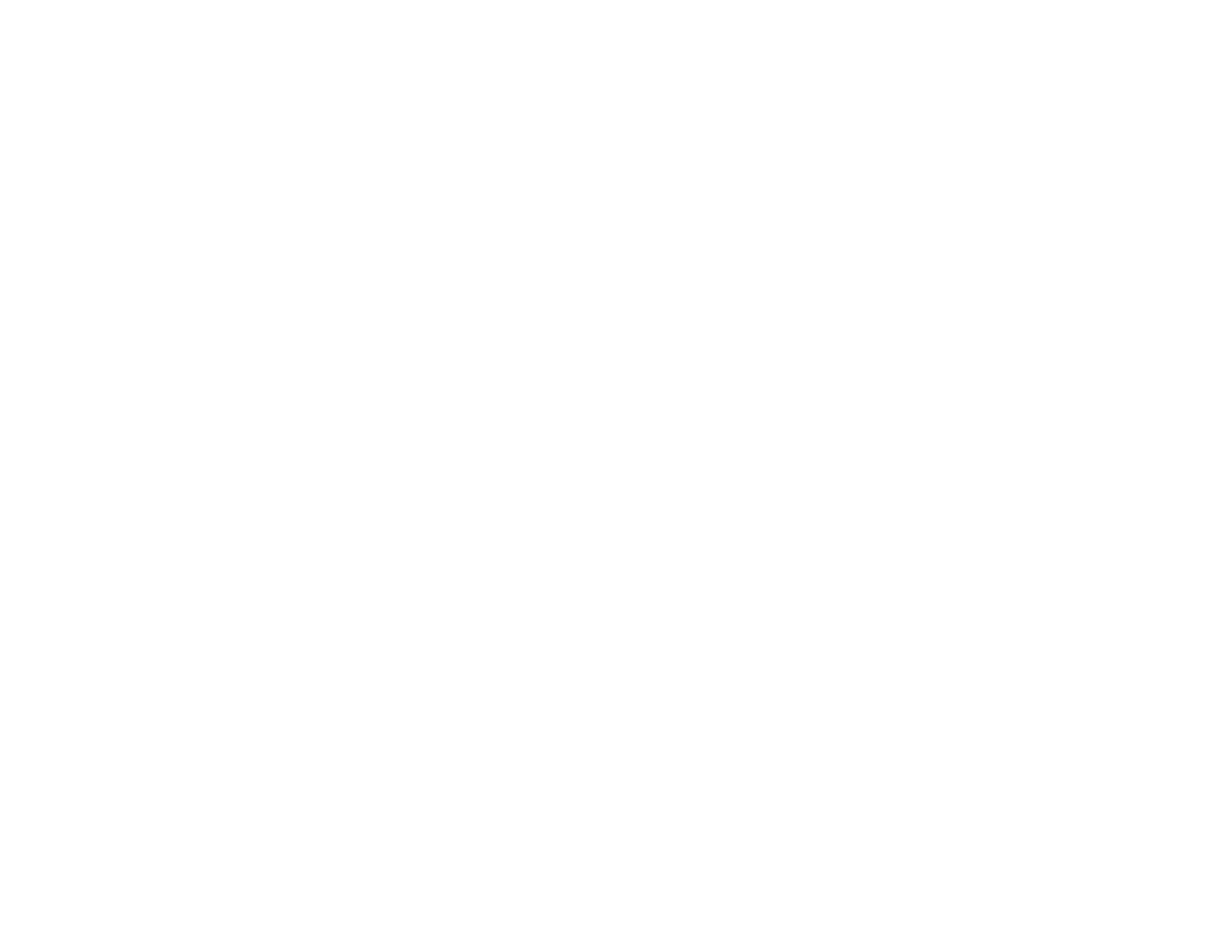
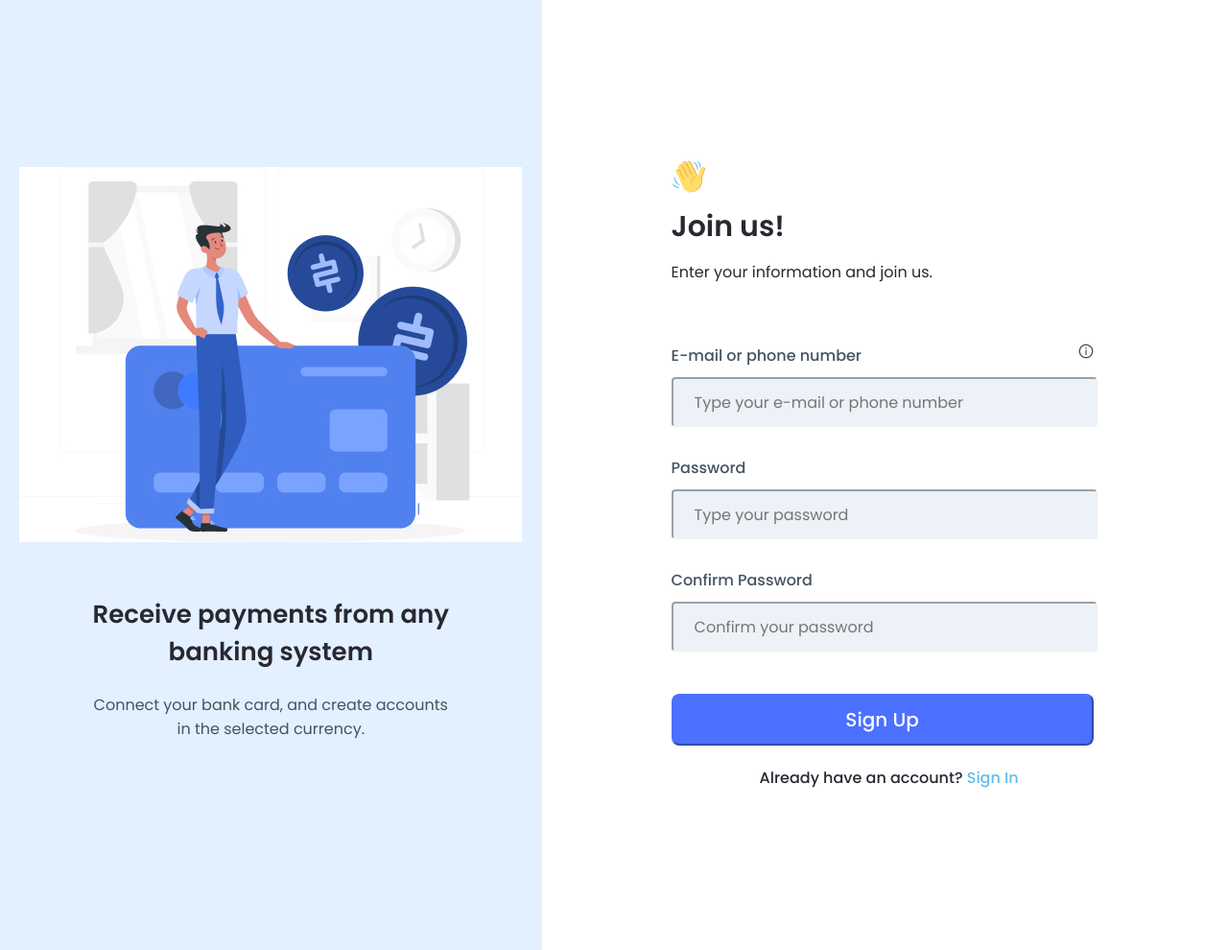
Before and after one commit to SinegubAnastasiya/auth-page, a plain HTML site: page index2.html in a window 1280 px wide. Shown: the whole page at 96% size. Before the commit the page ends 800 px from the top, so only its background shows below. Drawn offline with Linux system fonts and the light colour scheme.

Commit message:
added html and css for Sign Up Form

```diff
--- a/index2.html
+++ b/index2.html
@@ -0,0 +1,46 @@
+<!DOCTYPE html>
+<html lang="en">
+<head>
+    <meta charset="UTF-8">
+    <meta name="viewport" content="width=device-width, initial-scale=1.0">
+    <title>Document</title>
+    <link rel="stylesheet" href="./style.css">
+    <link rel="preconnect" href="https://fonts.googleapis.com">
+    <link rel="preconnect" href="https://fonts.gstatic.com" crossorigin>
+    <link href="https://fonts.googleapis.com/css2?family=Poppins:wght@400;500;600&display=swap" rel="stylesheet">
+</head>
+<body>
+    <div class="log_page">
+        <div class="common">
+            <div class="image"></div>
+            <h2>Receive payments from any banking system</h2>
+            <p>Connect your bank card, and create accounts in the selected currency.</p>
+        </div>
+
+        <div class="log_form">
+            <div class="img_hand"></div>
+            <h1>Join us!</h1>
+            <p id="info">Enter your information and join us.</p>
+
+            <div class="email">
+                <p>E-mail or phone number</p>
+                <div class="img_info"></div>
+            </div>
+
+            <input type="text" placeholder="Type your e-mail or phone number">
+            <p>Password</p>
+            <input type="password" placeholder="Type your password">
+            <p>Confirm Password</p>
+            <input type="password" placeholder="Confirm your password">
+
+            <div>
+                <button>Sign Up</button>
+            </div>
+
+            <p class="question">Already have an account? <span style="color:#66BCE8">Sign In</span></p>
+        </div>
+    </div>
+
+    <script src="./app.js"></script>
+</body>
+</html>
--- a/style.css
+++ b/style.css
@@ -115,7 +115,6 @@
 }
 
 .log_form .question {
-    width: 256px;
     color: var(--text-main, #292731);
     font: 500 16px Poppins;
     margin-left: 92px;
```
Also changed, not shown: index.html (+1 -1 lines), 1 other file.
